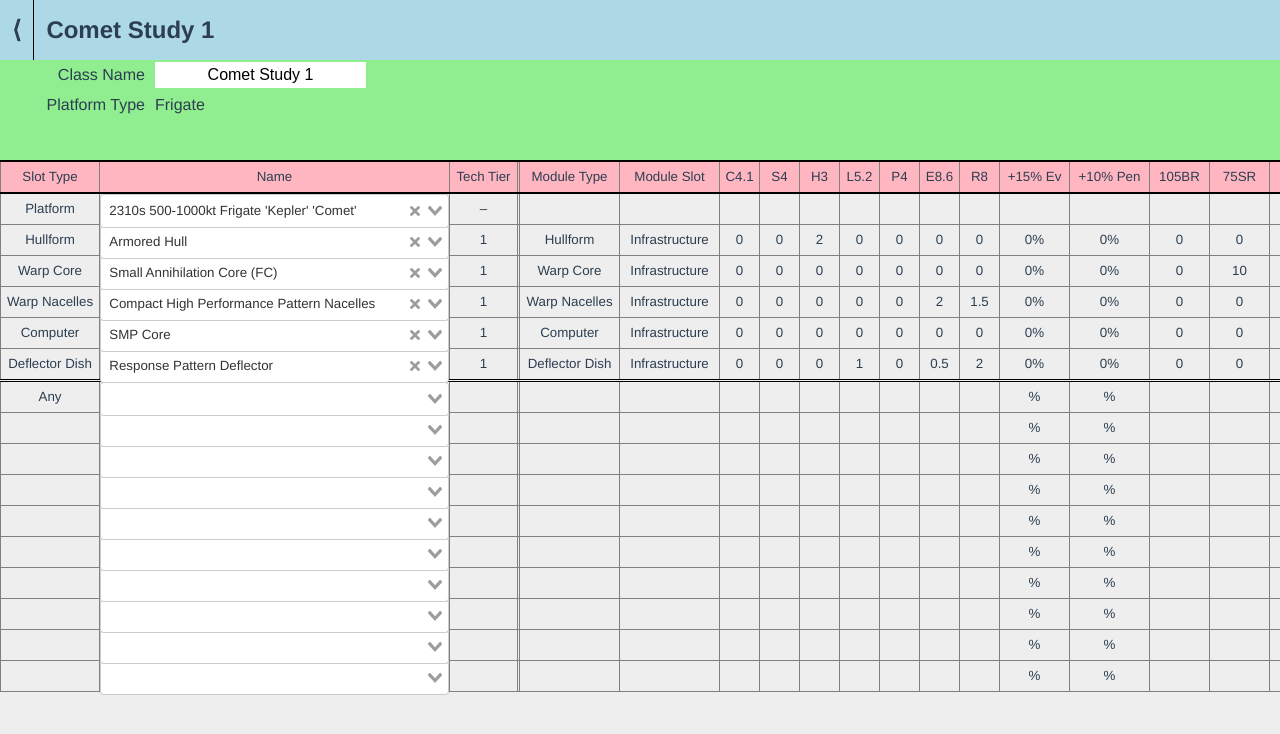
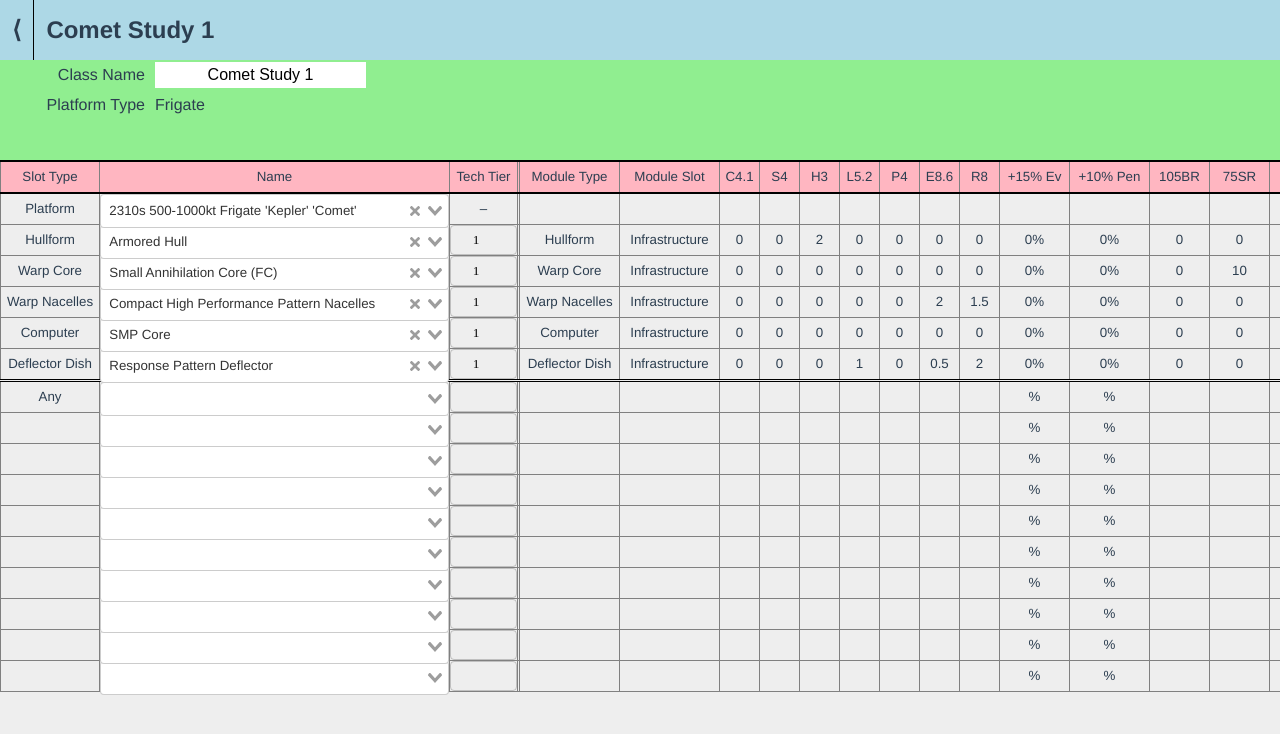
Before and after one commit to OnAGravitasHunt/ship-designer-new, a Vue app: page /create in a window 1280 px wide. Shown: the top 734 px of the page. Built offline with nearby package versions, Linux system fonts and the light colour scheme.

Commit message:
allow setting tech tier

```diff
--- a/src/components/design/DesignTableRow.vue
+++ b/src/components/design/DesignTableRow.vue
@@ -11,7 +11,9 @@
         :options="[...permittedModules.map(m => m.name)]"
       />
     </div>
-    <div class="design-row-cell double-right">{{slot.techTier}}</div>
+    <div class="design-row-cell double-right">
+      <input class="tech-tier-input" :disabled="moduleName === null" type="number" v-model="techTier"/>
+    </div>
     <div class="design-row-cell">{{component.type}}</div>
     <div class="design-row-cell">{{component.slot}}</div>
     <div class="design-row-cell">{{stats.c}}</div>
@@ -53,6 +55,17 @@ export default {
         this.$store.commit('setSlotProperties', {
           index: this.slotIndex,
           properties: { module: val }
+        })
+      }
+    },
+    techTier: {
+      get () {
+        return this.slot.techTier
+      },
+      set (val) {
+        this.$store.commit('setSlotProperties', {
+          index: this.slotIndex,
+          properties: { techTier: val }
         })
       }
     },
@@ -122,7 +135,17 @@ export default {
 .divider {
   border-bottom: 3px double black;
 }
-/* .high-z {
-  z-index: 100;
-} */
+.tech-tier-input {
+  box-sizing: border-box;
+  outline: none;
+  background-color: transparent;
+  font-family: 'Avenir';
+  width: 67px;
+  font-size: 10pt;
+  height: 30px;
+  /* margin: 2px 0; */
+  border: 1px solid rgba(60, 60, 60, 0.26);
+  border-radius: 4px;
+  text-align: center;
+}
 </style>
--- a/src/store/design.js
+++ b/src/store/design.js
@@ -39,6 +39,11 @@ export default {
     },
     // set slot properties; properties object must contain 'module' or 'techTier'
     setSlotProperties (state, { index, properties }) {
+      if (properties.module === null) {
+        properties.techTier = null
+      } else if (state.slots[index].module === null) {
+        properties.techTier = 0
+      }
       state.slots.splice(index, 1, { ...state.slots[index], ...properties })
     },
     setSlots (state, slots) {
```
